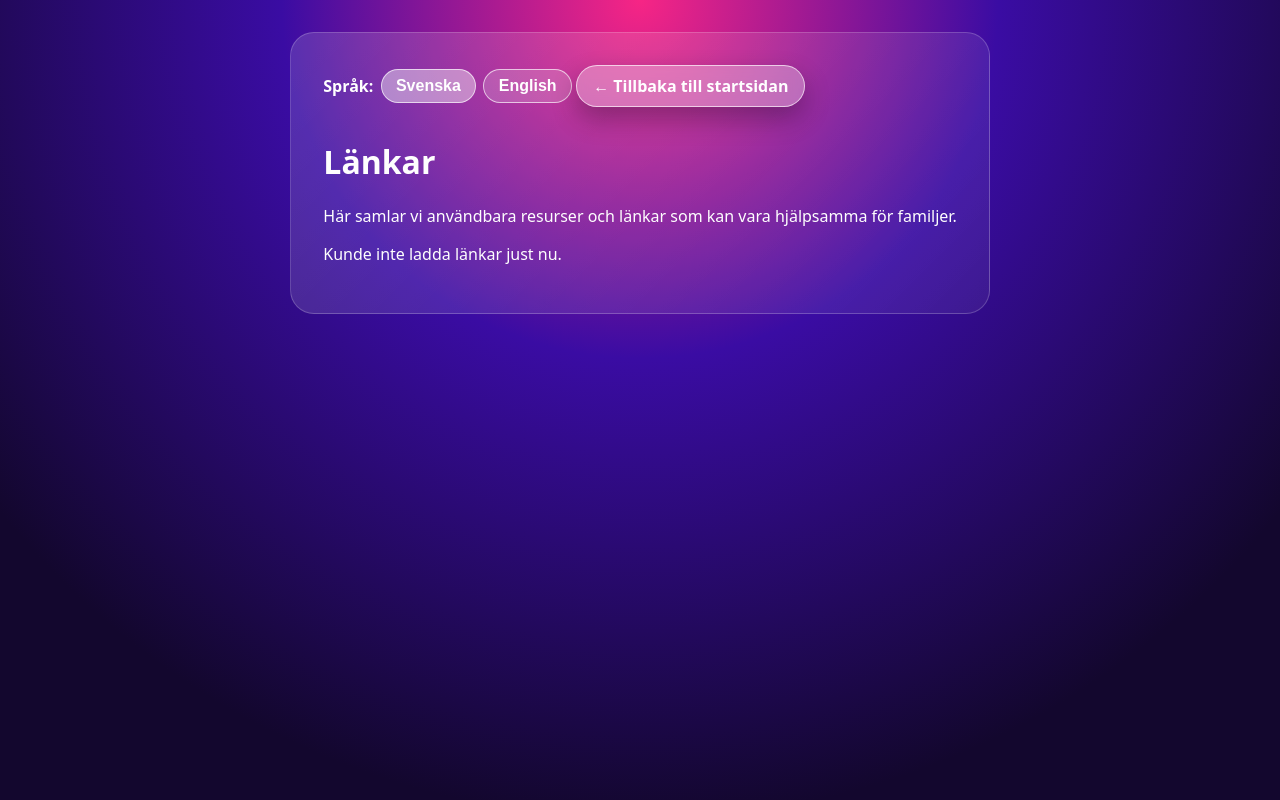
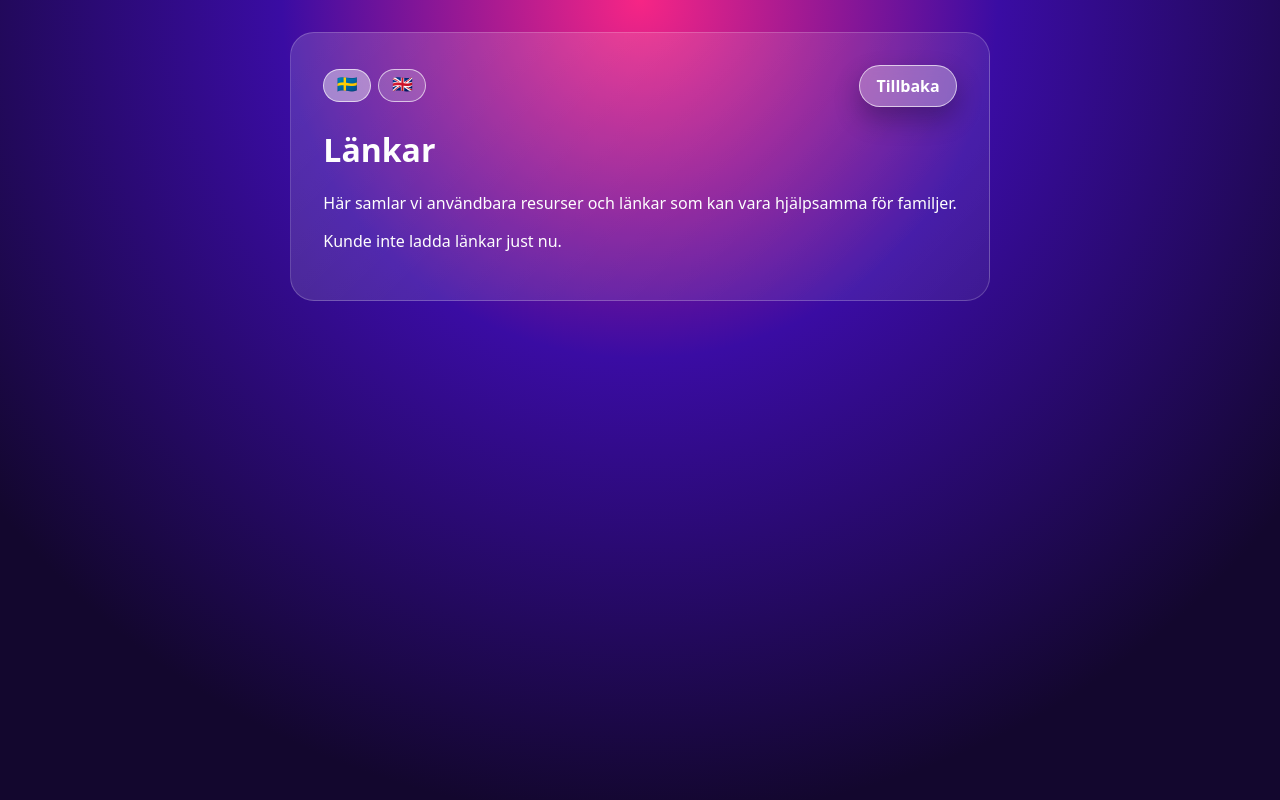
Before and after one commit to bjornwahman/energiknatte, a website: page public/lankar.html in a window 1280 px wide. Drawn offline with Linux system fonts and the light colour scheme; no server answers.

Commit message:
Förenkla språk- och tillbakarad samt dölj söklabel

```diff
--- a/public/lankar.html
+++ b/public/lankar.html
@@ -9,13 +9,13 @@
 </head>
 <body>
   <main class="info-page">
-    <div class="language-switch" aria-label="Language selector" style="justify-content:flex-end; margin-bottom:1rem;">
-      <span id="language-label">Språk:</span>
-      <button id="lang-sv" class="lang-btn" type="button" aria-pressed="true">Svenska</button>
-      <button id="lang-en" class="lang-btn" type="button" aria-pressed="false">English</button>
+    <div class="page-toolbar">
+      <div class="language-switch" aria-label="Language selector">
+        <button id="lang-sv" class="lang-btn" type="button" aria-label="Svenska" aria-pressed="true">🇸🇪</button>
+        <button id="lang-en" class="lang-btn" type="button" aria-label="English" aria-pressed="false">🇬🇧</button>
+      </div>
+      <a id="back-link" class="back-link" href="/">Tillbaka</a>
     </div>
-
-    <a id="back-link" class="back-link" href="/">← Tillbaka till startsidan</a>
     <h1 id="page-heading">Länkar</h1>
     <p id="page-description">Här samlar vi användbara resurser och länkar som kan vara hjälpsamma för familjer.</p>
 
@@ -31,8 +31,7 @@
     const translations = {
       sv: {
         pageTitle: 'Länkar – Energiknatte',
-        languageLabel: 'Språk:',
-        backLink: '← Tillbaka till startsidan',
+        backLink: 'Tillbaka',
         heading: 'Länkar',
         description: 'Här samlar vi användbara resurser och länkar som kan vara hjälpsamma för familjer.',
         empty: 'Inga länkar publicerade ännu.',
@@ -42,8 +41,7 @@
       },
       en: {
         pageTitle: 'Links – Energiknatte',
-        languageLabel: 'Language:',
-        backLink: '← Back to homepage',
+        backLink: 'Back',
         heading: 'Links',
         description: 'Here we collect helpful resources and links for families.',
         empty: 'No links have been published yet.',
@@ -62,14 +60,13 @@
     function applyTranslations() {
       document.documentElement.lang = language;
       document.title = t('pageTitle');
-      document.getElementById('language-label').textContent = t('languageLabel');
       document.getElementById('back-link').textContent = t('backLink');
       document.getElementById('page-heading').textContent = t('heading');
       document.getElementById('page-description').textContent = t('description');
       langSvBtn.setAttribute('aria-pressed', String(language === 'sv'));
       langEnBtn.setAttribute('aria-pressed', String(language === 'en'));
-      langSvBtn.textContent = 'Svenska';
-      langEnBtn.textContent = 'English';
+      langSvBtn.textContent = '🇸🇪';
+      langEnBtn.textContent = '🇬🇧';
     }
 
     function render(items) {
--- a/public/style.css
+++ b/public/style.css
@@ -80,6 +80,19 @@ main.page-shell > * {
 
 .cta-row button {
   min-width: 240px;
+}
+
+
+.sr-only {
+  position: absolute;
+  width: 1px;
+  height: 1px;
+  padding: 0;
+  margin: -1px;
+  overflow: hidden;
+  clip: rect(0, 0, 0, 0);
+  white-space: nowrap;
+  border: 0;
 }
 
 .search-field {
@@ -412,12 +425,23 @@ body.is-modal-open {
   font-weight: 600;
 }
 
+.page-toolbar {
+  display: flex;
+  align-items: center;
+  justify-content: space-between;
+  gap: 0.8rem;
+  margin-bottom: 1rem;
+}
+
 .lang-btn {
-  padding: 0.45rem 0.9rem;
+  min-width: 48px;
+  padding: 0.45rem 0.7rem;
   border-radius: 999px;
   border: 1px solid rgba(255,255,255,0.65);
   background: rgba(255,255,255,0.18);
   color: #fff;
+  font-size: 1.05rem;
+  line-height: 1;
   font-weight: 600;
 }
 
@@ -538,6 +562,10 @@ body.is-modal-open {
     flex-wrap: wrap;
   }
 
+  .page-toolbar {
+    align-items: center;
+  }
+
   .top-links-toggle {
     display: inline-flex;
     align-items: center;
```
Also changed, not shown: public/app.js (+4 -16 lines), public/guider.html (+10 -13 lines), public/index.html (+3 -4 lines), public/integritetspolicy.html (+10 -13 lines), public/nyheter.html (+10 -13 lines), public/om-oss.html (+10 -13 lines).
